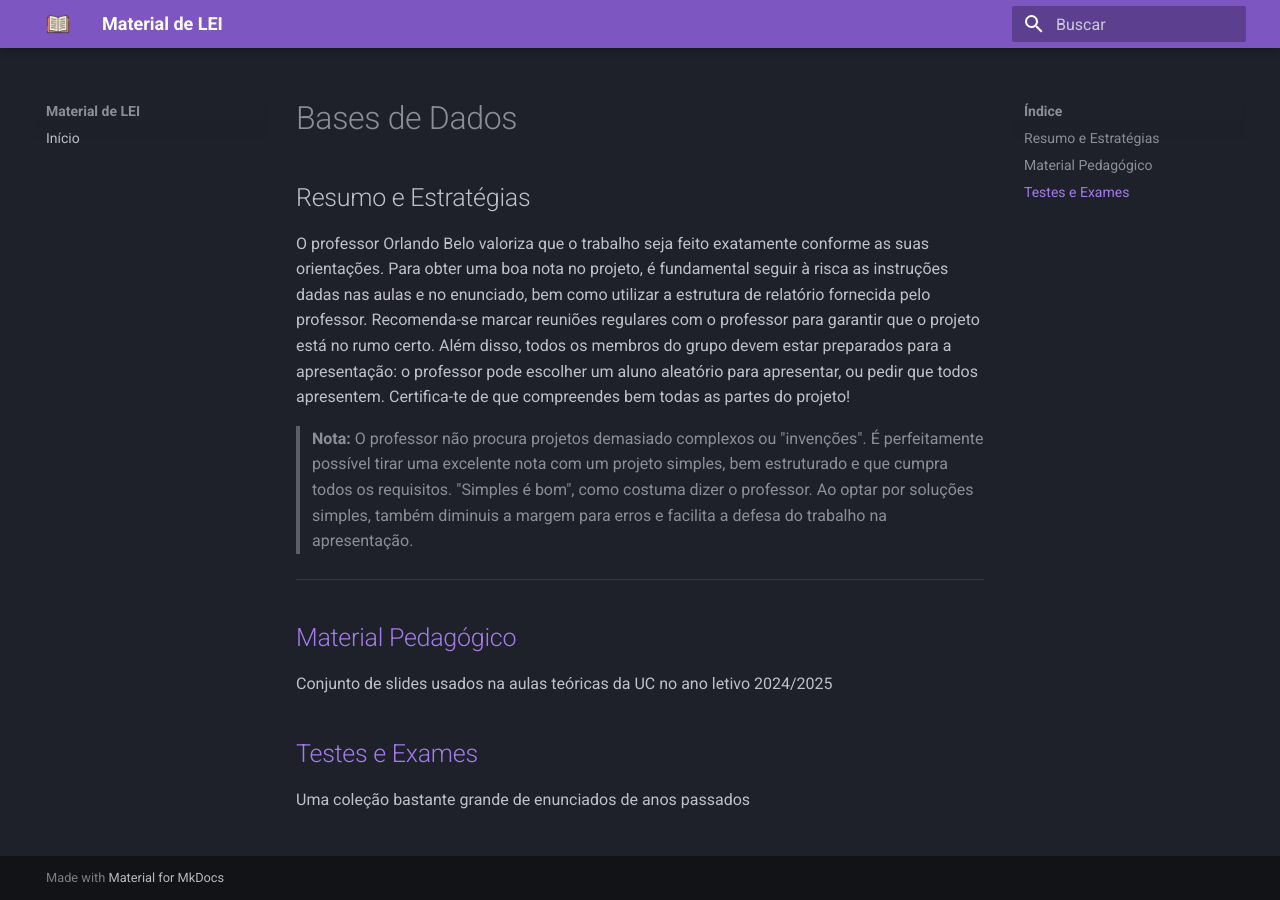
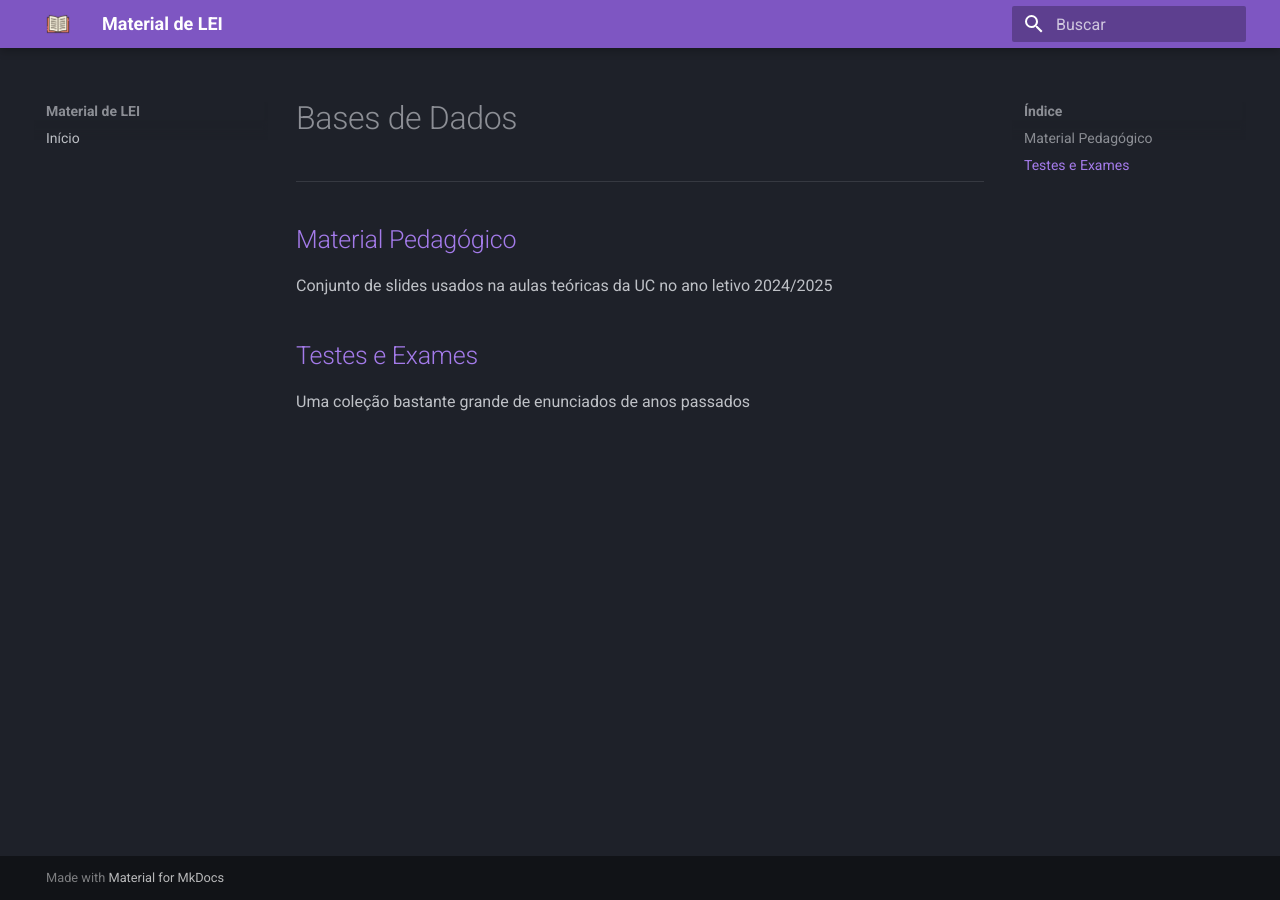
Before and after one commit to eduardo106919/LEI-Material-Estudo, an MkDocs documentation site: the page built from docs/BD/README.md, in a window 1280 px wide. Built offline with MkDocs 1.6.1 and Material for MkDocs 9.7.7, drawn with Linux system fonts in a browser that asks for light colours.

Commit message:
Small changes

```diff
--- a/docs/BD/README.md
+++ b/docs/BD/README.md
@@ -1,10 +1,4 @@
 # Bases de Dados
-
-## Resumo e Estratégias
-
-O professor Orlando Belo valoriza que o trabalho seja feito exatamente conforme as suas orientações. Para obter uma boa nota no projeto, é fundamental seguir à risca as instruções dadas nas aulas e no enunciado, bem como utilizar a estrutura de relatório fornecida pelo professor. Recomenda-se marcar reuniões regulares com o professor para garantir que o projeto está no rumo certo. Além disso, todos os membros do grupo devem estar preparados para a apresentação: o professor pode escolher um aluno aleatório para apresentar, ou pedir que todos apresentem. Certifica-te de que compreendes bem todas as partes do projeto!
-
-> **Nota:** O professor não procura projetos demasiado complexos ou "invenções". É perfeitamente possível tirar uma excelente nota com um projeto simples, bem estruturado e que cumpra todos os requisitos. "Simples é bom", como costuma dizer o professor. Ao optar por soluções simples, também diminuis a margem para erros e facilita a defesa do trabalho na apresentação.
 
 ---
 
```
Also changed, not shown: docs/IO/README.md (+3 -0 lines), docs/IO/Resoluções de Testes/README.md (added, +1 -0 lines).
